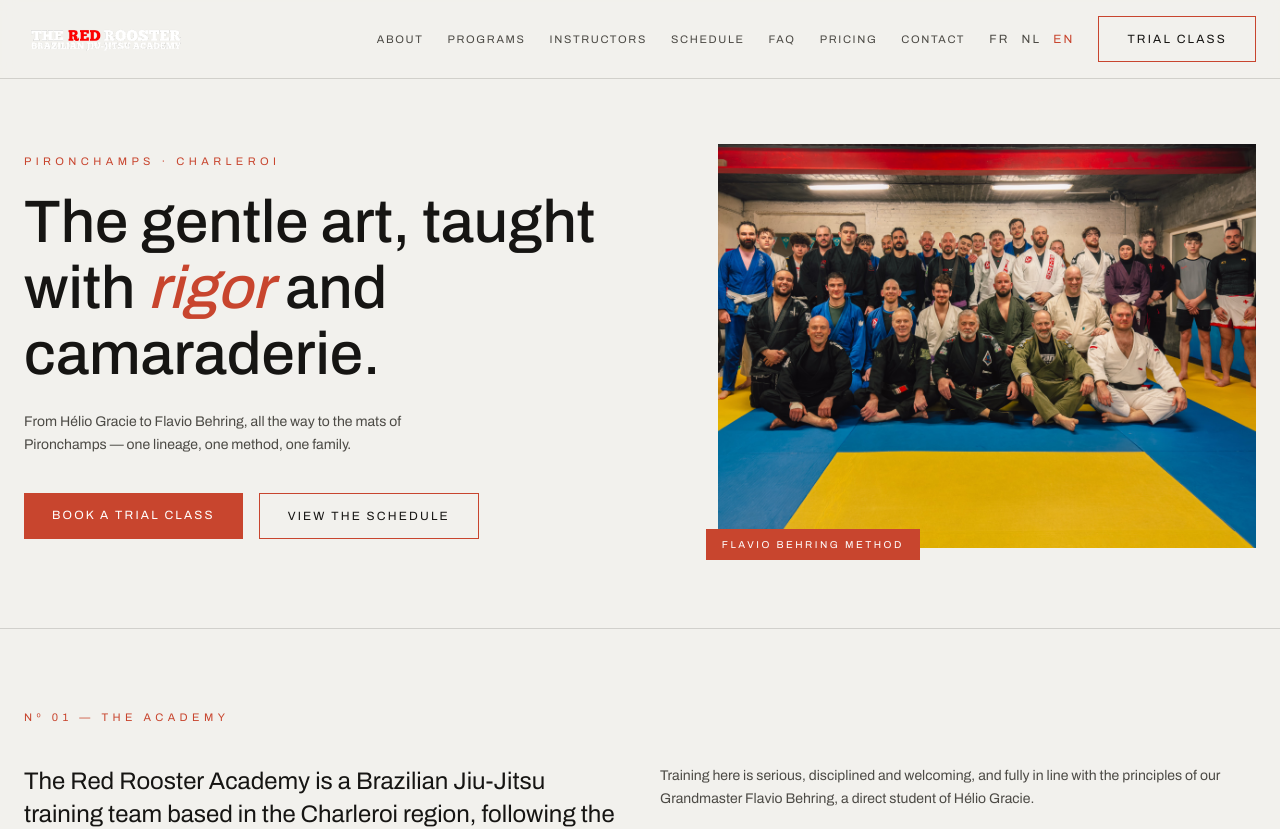
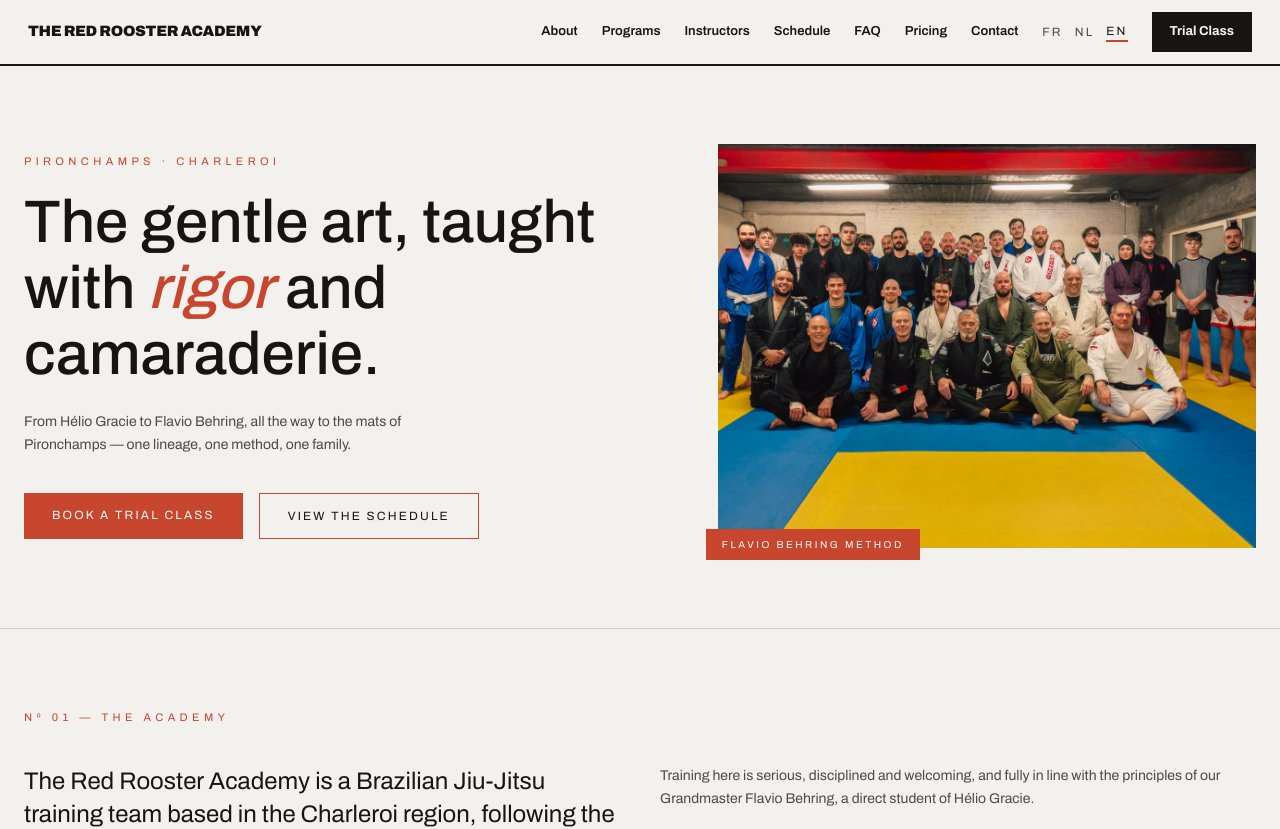
Before and after one commit to dylandifilippo/the-red-rooster-html, a Next.js app: page /en in a window 1280 px wide. Shown: the top 829 px of the page. Built offline with nearby package versions, Linux system fonts and the light colour scheme.

Commit message:
feat: nav in affiche language

```diff
--- a/components/ui/LanguageSwitcher.tsx
+++ b/components/ui/LanguageSwitcher.tsx
@@ -8,13 +8,17 @@
   const locale = useLocale()
   const t = useTranslations('a11y')
   return (
-    <nav aria-label={t('languageSwitcher')} className="flex items-center gap-3 font-sans text-xs tracking-[0.18em]">
+    <nav aria-label={t('languageSwitcher')} className="flex items-center gap-3 font-sans text-[12px] tracking-[0.18em]">
       {routing.locales.map((l) => (
         <a
           key={l}
           href={l === routing.defaultLocale ? '/' : `/${l}`}
           aria-current={l === locale ? 'true' : undefined}
-          className={l === locale ? 'text-accent-bright' : 'text-ink-muted transition-colors hover:text-ink'}
+          className={
+            l === locale
+              ? 'border-b-2 border-accent text-ink'
+              : 'text-ink-soft transition-colors hover:text-ink'
+          }
         >
           {LABELS[l]}
         </a>
--- a/components/ui/Nav.tsx
+++ b/components/ui/Nav.tsx
@@ -1,9 +1,7 @@
 'use client'
 import { useEffect, useState } from 'react'
-import Image from 'next/image'
 import { useTranslations } from 'next-intl'
 import { LanguageSwitcher } from './LanguageSwitcher'
-import { CtaButton } from './CtaButton'
 
 const ANCHORS = ['about', 'programs', 'instructors', 'schedule', 'faq', 'pricing', 'contact'] as const
 
@@ -23,20 +21,22 @@
 
   return (
     <header
-      className={`fixed inset-x-0 top-0 z-50 flex flex-col border-b border-hairline backdrop-blur ${open ? 'h-dvh bg-canvas' : 'bg-canvas/90'}`}
+      className={`fixed inset-x-0 top-0 z-50 flex flex-col border-b-2 border-ink bg-paper ${open ? 'h-dvh' : ''}`}
     >
-      <div className="mx-auto flex w-full max-w-7xl shrink-0 items-center justify-between gap-6 px-6 py-4">
-        <a href="#top" className="flex items-center gap-3">
-          <Image src="/images/logo.png" alt={ta('logoAlt')} width={163} height={28} className="h-7 w-auto" />
+      <div className="mx-auto flex h-16 w-full max-w-7xl shrink-0 items-center justify-between gap-6 px-7">
+        <a href="#top" className="font-poster text-[15px] text-ink">
+          THE RED ROOSTER ACADEMY
         </a>
         <nav className="hidden items-center gap-6 lg:flex">
           {ANCHORS.map((a) => (
-            <a key={a} href={`#${a}`} className="font-sans text-[11px] uppercase tracking-[0.15em] text-ink-muted transition-colors hover:text-ink">
+            <a key={a} href={`#${a}`} className="text-[13px] font-semibold text-ink transition-colors hover:text-accent-bright">
               {t(a)}
             </a>
           ))}
           <LanguageSwitcher />
-          <CtaButton href="#contact" variant="outline">{t('cta')}</CtaButton>
+          <a href="#contact" className="inline-block bg-ink px-[18px] py-[10px] text-[13px] font-bold text-paper transition-colors hover:bg-ink/90">
+            {t('cta')}
+          </a>
         </nav>
         <button
           type="button"
@@ -50,15 +50,24 @@
         </button>
       </div>
       {open && (
-        <nav className="min-h-0 flex-1 overflow-y-auto border-t border-hairline bg-canvas px-6 py-6 lg:hidden">
-          <ul className="flex flex-col gap-4">
+        <nav className="min-h-0 flex-1 overflow-y-auto border-t-2 border-ink bg-paper px-7 py-8 lg:hidden">
+          <ul className="flex flex-col gap-8">
             {ANCHORS.map((a) => (
               <li key={a}>
-                <a href={`#${a}`} onClick={() => setOpen(false)} className="font-sans text-sm uppercase tracking-[0.15em]">
+                <a href={`#${a}`} onClick={() => setOpen(false)} className="font-poster text-[34px] text-ink">
                   {t(a)}
                 </a>
               </li>
             ))}
+            <li className="pt-4">
+              <a
+                href="#contact"
+                onClick={() => setOpen(false)}
+                className="inline-block bg-accent px-[18px] py-[10px] text-[13px] font-bold text-white"
+              >
+                {t('cta')}
+              </a>
+            </li>
             <li className="pt-2"><LanguageSwitcher /></li>
           </ul>
         </nav>
```
Also changed, not shown: 2 other files (tests, documents, lock files or other folders).
